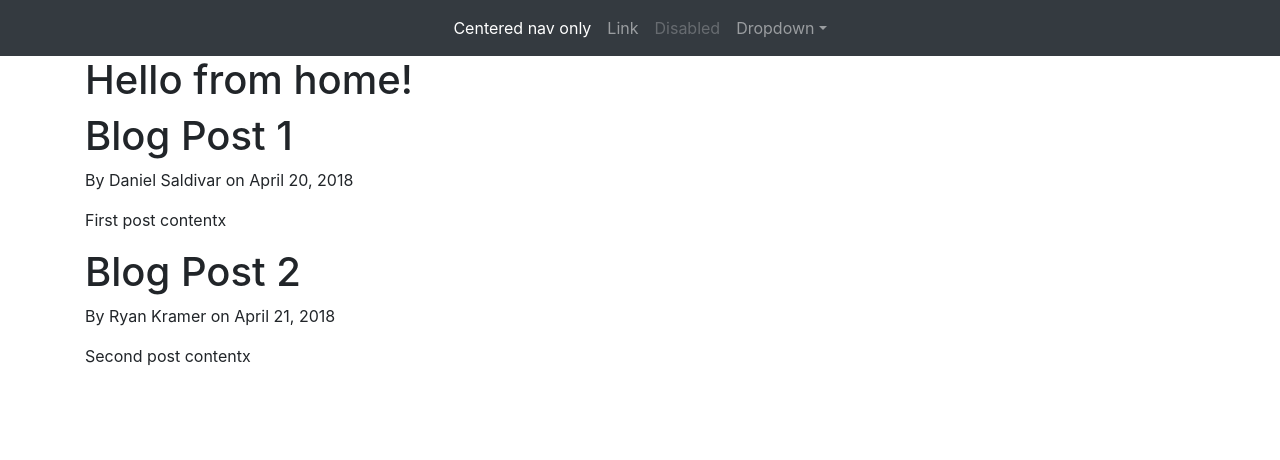
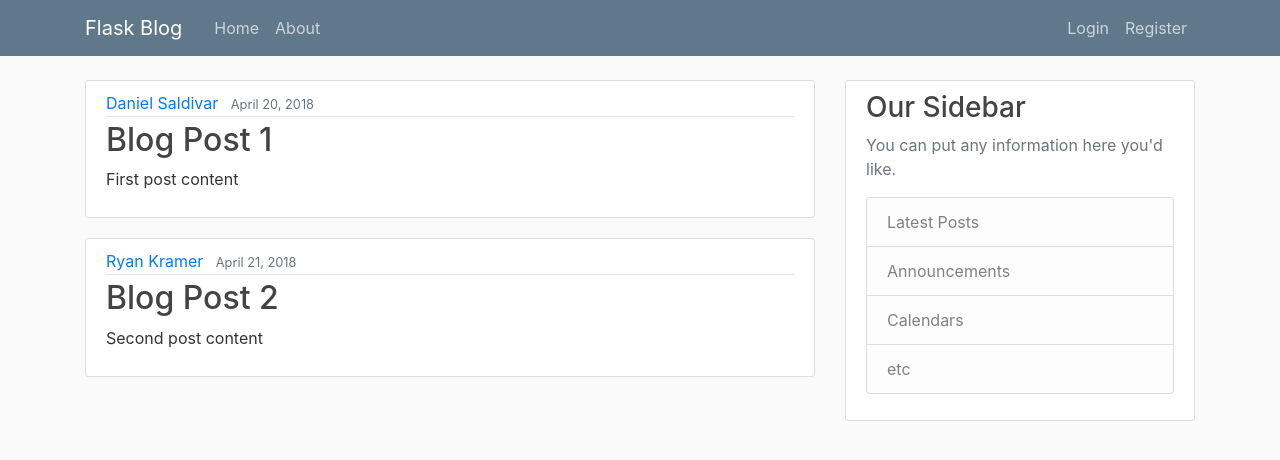
Before and after one commit to DanielSaldivarSalas/blog_app, a Flask app: page / in a window 1280 px wide. Shown: the top 460 px of the page. Run offline with Flask 2, Linux system fonts and the light colour scheme; some libraries are stand-ins or nearby versions.

Commit message:
added css

```diff
--- a/app.py
+++ b/app.py
@@ -1,4 +1,4 @@
-from flask import Flask, render_template
+from flask import Flask, render_template, url_for
 
 app = Flask(__name__)
 
--- a/hello.py
+++ /dev/null
@@ -1,2 +0,0 @@
-print(__name__)
-print("helo world!")
--- /dev/null
+++ b/static/css/main.css
@@ -0,0 +1,80 @@
+body {
+    background: #fafafa;
+    color: #333333;
+    margin-top: 5rem;
+  }
+
+  h1, h2, h3, h4, h5, h6 {
+    color: #444444;
+  }
+
+  .bg-steel {
+    background-color: #5f788a;
+  }
+
+  .site-header .navbar-nav .nav-link {
+    color: #cbd5db;
+  }
+
+  .site-header .navbar-nav .nav-link:hover {
+    color: #ffffff;
+  }
+
+  .site-header .navbar-nav .nav-link.active {
+    font-weight: 500;
+  }
+
+  .content-section {
+    background: #ffffff;
+    padding: 10px 20px;
+    border: 1px solid #dddddd;
+    border-radius: 3px;
+    margin-bottom: 20px;
+  }
+
+  .article-title {
+    color: #444444;
+  }
+
+  a.article-title:hover {
+    color: #428bca;
+    text-decoration: none;
+  }
+
+  .article-content {
+    white-space: pre-line;
+  }
+
+  .article-img {
+    height: 65px;
+    width: 65px;
+    margin-right: 16px;
+  }
+
+  .article-metadata {
+    padding-bottom: 1px;
+    margin-bottom: 4px;
+    border-bottom: 1px solid #e3e3e3
+  }
+
+  .article-metadata a:hover {
+    color: #333;
+    text-decoration: none;
+  }
+
+  .article-svg {
+    width: 25px;
+    height: 25px;
+    vertical-align: middle;
+  }
+
+  .account-img {
+    height: 125px;
+    width: 125px;
+    margin-right: 20px;
+    margin-bottom: 16px;
+  }
+
+  .account-heading {
+    font-size: 2.5rem;
+  }
--- a/templates/default.html
+++ b/templates/default.html
@@ -9,6 +9,8 @@
     <!-- Bootstrap CSS -->
     <link rel="stylesheet" href="https://stackpath.bootstrapcdn.com/bootstrap/4.3.1/css/bootstrap.min.css" integrity="sha384-ggOyR0iXCbMQv3Xipma34MD+dH/1fQ784/j6cY/iJTQUOhcWr7x9JvoRxT2MZw1T" crossorigin="anonymous">
 
+    <link rel="stylesheet" type="text/css" href="{{ url_for('static', filename='css/main.css') }}">
+
 {% if title %}
     <title>Flask Blog - {{ title }}</title>
 {% else %}
@@ -17,37 +19,28 @@
 
 </head>
 <body>
-        <nav class="navbar navbar-expand-lg navbar-dark bg-dark">
-                <button class="navbar-toggler" type="button" data-toggle="collapse" data-target="#navbarsExample08" aria-controls="navbarsExample08" aria-expanded="false" aria-label="Toggle navigation">
-                  <span class="navbar-toggler-icon"></span>
-                </button>
+  {% include "navigation_bar.html" %}
 
-                <div class="collapse navbar-collapse justify-content-md-center" id="navbarsExample08">
-                  <ul class="navbar-nav">
-                    <li class="nav-item active">
-                      <a class="nav-link" href="#">Centered nav only <span class="sr-only">(current)</span></a>
-                    </li>
-                    <li class="nav-item">
-                      <a class="nav-link" href="#">Link</a>
-                    </li>
-                    <li class="nav-item">
-                      <a class="nav-link disabled" href="#">Disabled</a>
-                    </li>
-                    <li class="nav-item dropdown">
-                      <a class="nav-link dropdown-toggle" href="#" id="dropdown08" data-toggle="dropdown" aria-haspopup="true" aria-expanded="false">Dropdown</a>
-                      <div class="dropdown-menu" aria-labelledby="dropdown08">
-                        <a class="dropdown-item" href="#">Action</a>
-                        <a class="dropdown-item" href="#">Another action</a>
-                        <a class="dropdown-item" href="#">Something else here</a>
-                      </div>
-                    </li>
-                  </ul>
-                </div>
-              </nav>
-    <div class="container">
-        {% block content %}
-        {% endblock %}
-    </div>
+  <main role="main" class="container">
+      <div class="row">
+        <div class="col-md-8">
+          {% block content %}{% endblock %}
+        </div>
+        <div class="col-md-4">
+          <div class="content-section">
+            <h3>Our Sidebar</h3>
+            <p class='text-muted'>You can put any information here you'd like.
+              <ul class="list-group">
+                <li class="list-group-item list-group-item-light">Latest Posts</li>
+                <li class="list-group-item list-group-item-light">Announcements</li>
+                <li class="list-group-item list-group-item-light">Calendars</li>
+                <li class="list-group-item list-group-item-light">etc</li>
+              </ul>
+            </p>
+          </div>
+        </div>
+      </div>
+    </main>
 
 
     <!-- jQuery first, then Popper.js, then Bootstrap JS -->
--- a/templates/home.html
+++ b/templates/home.html
@@ -2,11 +2,19 @@
 
 {% block content %}
 
-    <h1>Hello from home!</h1>
+
+
     {% for post in posts %}
-        <h1>{{ post.title }}</h1>
-        <p>By {{ post.author }} on {{ post.date_posted }}</p>
-        <p>{{ post.content }}x</p>
+    <article class="media content-section">
+            <div class="media-body">
+              <div class="article-metadata">
+                <a class="mr-2" href="#">{{ post.author }}</a>
+                <small class="text-muted">{{ post.date_posted }}</small>
+              </div>
+              <h2><a class="article-title" href="#">{{ post.title }}</a></h2>
+              <p class="article-content">{{ post.content }}</p>
+            </div>
+          </article>
     {% endfor %}
 
 {% endblock content %}
--- /dev/null
+++ b/templates/navigation_bar.html
@@ -0,0 +1,25 @@
+<header class="site-header">
+    <nav class="navbar navbar-expand-md navbar-dark bg-steel fixed-top">
+        <div class="container">
+            <a class="navbar-brand mr-4" href="/">Flask Blog</a>
+            <button class="navbar-toggler" type="button" data-toggle="collapse" data-target="#navbarToggle"
+                aria-controls="navbarToggle" aria-expanded="false" aria-label="Toggle navigation">
+                <span class="navbar-toggler-icon"></span>
+            </button>
+
+            <div class="collaps se navbar-collapse" id="navbarToggle">
+                <div class="navbar-nav mr-auto">
+                    <a class="nav-item nav-link" href="/">Home</a>
+                    <a class="nav-item nav-link" href="/about">About</a>
+                </div>
+
+                <!-- Navbar Right Side -->
+                <div class="navbar-nav">
+                    <a class="nav-item nav-link" href="/login">Login</a>
+                    <a class="nav-item nav-link" href="/register">Register</a>
+                </div>
+
+            </div>
+        </div>
+    </nav>
+</header>
--- a/world.py
+++ /dev/null
@@ -1 +0,0 @@
-import hello
```
Also changed, not shown: README.md, 2 other files.
